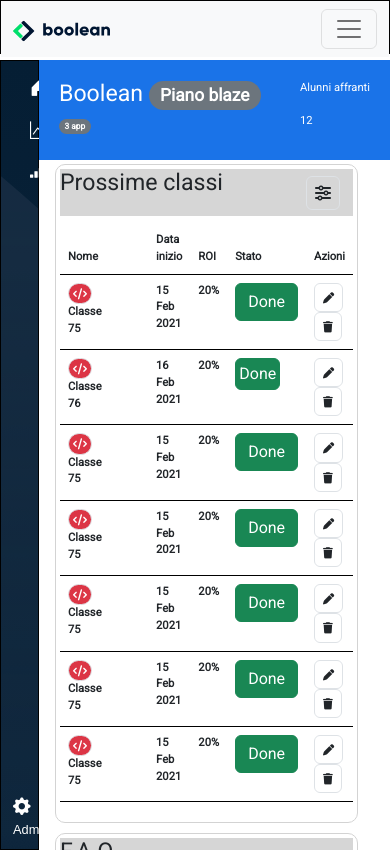
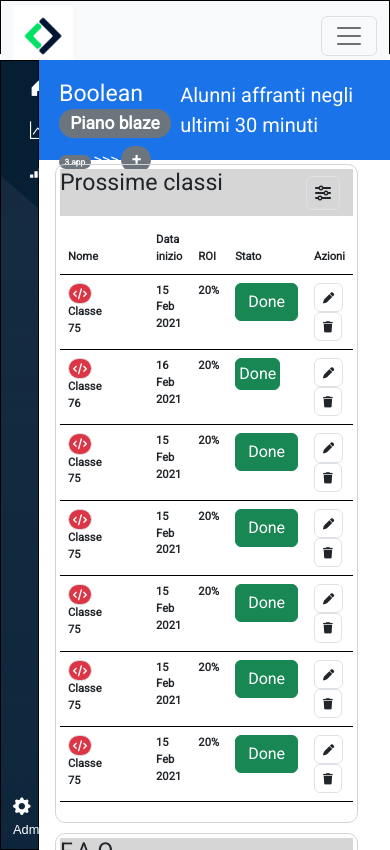
Before and after one commit to mikzanco/html-css-bootstrap-dashboard, a plain HTML site: page index.html in a window 390 px wide. Drawn offline with nearby package versions, Linux system fonts and the light colour scheme.

Commit message:
fix header dimsion under 991px

```diff
--- a/css/style.css
+++ b/css/style.css
@@ -57,6 +57,10 @@
     justify-content: space-between;
 
     z-index: 4;
+}
+
+.small-logo{
+    display: none;
 }
 
 /* SIDENAV */
@@ -151,6 +155,16 @@
         margin-left: 17px;
     }
 
+    .logo-big{
+        display: none;
+    }
+
+    .small-logo{
+        display: block;
+        width: 60px;
+
+    }
+
 }
 
 @media screen and (max-width:1200px) {
--- a/index.html
+++ b/index.html
@@ -25,10 +25,11 @@
     <header>
         <div class="container"></div>
 
-        <nav class="navbar navbar-expand-lg bg-light">
+        <nav class="navbar navbar-expand-lg bg-light p-0">
             <div class="container-fluid">
               <a class="navbar-brand" href="#">
-                <img src="img/logo.svg" alt="Bootstrap" width="85%" height="24">
+                <img class="logo-big" src="img/logo.svg" alt="Bootstrap" width="85%" height="24">
+                <img class="small-logo" src="img/mobile-logo.png" alt="mobile-logo">
               </a>
               <button class="navbar-toggler" type="button" data-bs-toggle="collapse" data-bs-target="#navbarSupportedContent" aria-controls="navbarSupportedContent" aria-expanded="false" aria-label="Toggle navigation">
                 <span class="navbar-toggler-icon"></span>
@@ -92,9 +93,14 @@
                 <div>
                     <h3>Boolean <span class="badge rounded-pill text-bg-secondary">Piano blaze</span></h3>
                     <span class="badge rounded-pill text-bg-secondary">3 app</span>
+                    <span class="fs-6  d-inline-block d-md-none">>>></span>
+                    <span class="badge rounded-pill fs-6  d-inline-block d-md-none text-bg-secondary">+</span>
+                    <span class="badge rounded-pill fs-7  d-none d-md-inline-block text-bg-secondary">Boolean Mobile App</span>
+                    <span class="badge rounded-pill fs-7  d-none d-md-inline-block text-bg-secondary">Boolean Web App</span>
+                    <span class="badge rounded-pill fs-7  d-none d-md-inline-block text-bg-secondary">Boolean Blog App</span>
                 </div>
-                <div class="affranti">
-                    <p>Alunni affranti</p>
+                <div class="affranti fs-5">
+                    <p>Alunni affranti negli ultimi 30 minuti</p>
                     <span>12</span>
                 </div>
             </div>
```
